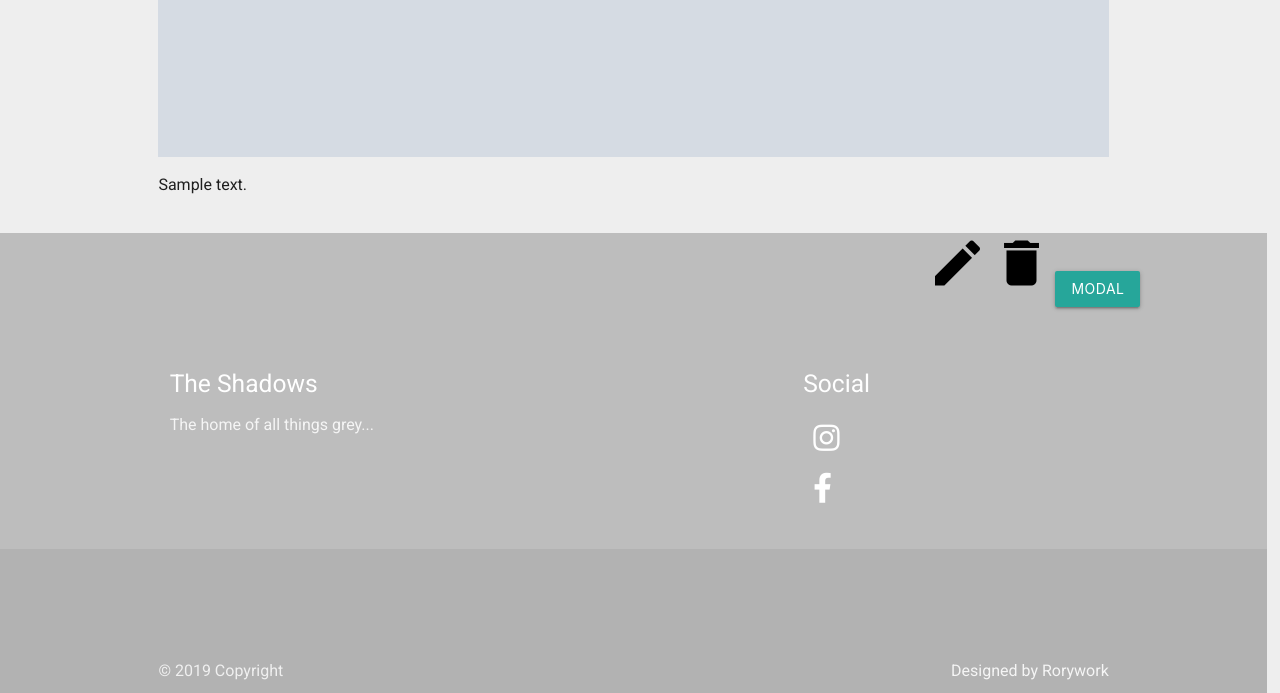
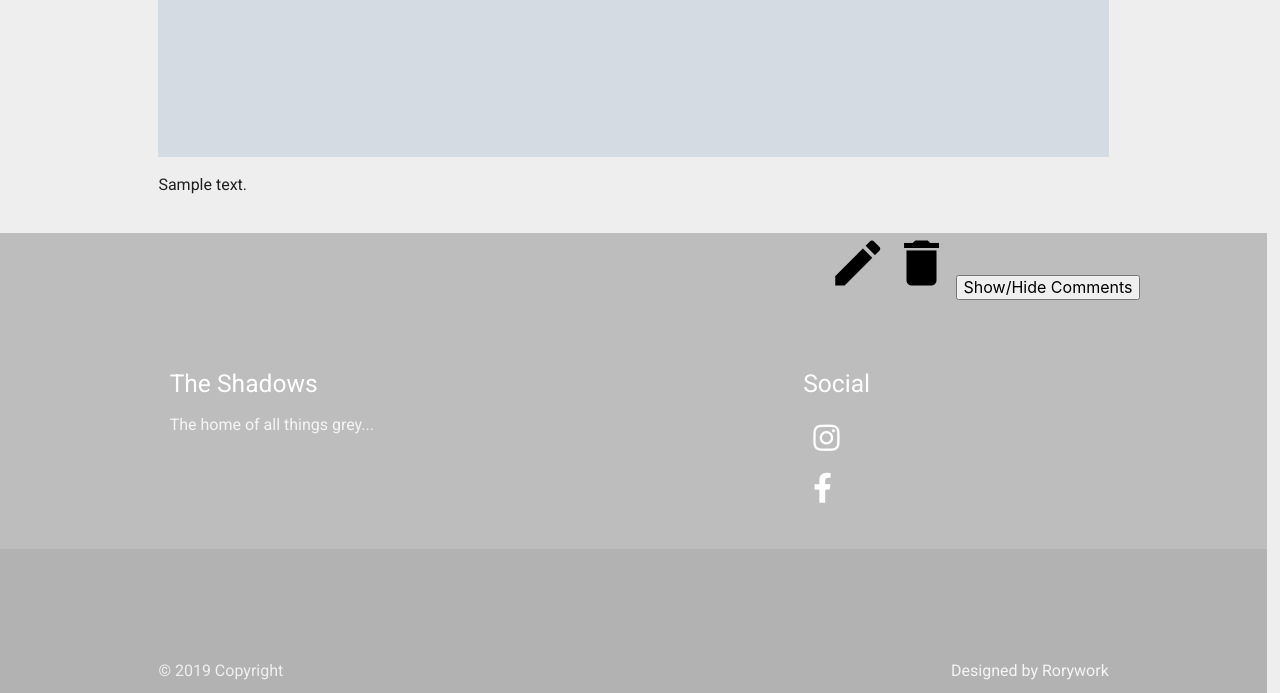
Before and after one commit to Rorywork/The-Shadows, a Flask app: page /showphotos in a window 1280 px wide. Shown: the part 956-1649 px from the top of the page. Run offline with Flask 2, Linux system fonts and the light colour scheme; grey boxes marked "Sample" are stand-in pictures; a database or web service that is not in the repository returns one stand-in record (values such as "Sample title"); some libraries are stand-ins or nearby versions.

Commit message:
Removed modal and created vis and non-vis functionality for comments

```diff
--- a/templates/showphotos.html
+++ b/templates/showphotos.html
@@ -25,7 +25,6 @@
     </div>
 
 
-
     {% for photo in photos %}
 
     <section class="container">
@@ -46,21 +45,13 @@
                     </div>
                 </div>
 
-                {% for comment in photo.comments %}
-
-                <div class="comments">
-
-                    <p>{{comment}}</p>
-
-                </div>
 
 
-
+                {% for comment in photo.comments %}
+                <div class="com{{photo._id}}">
+                    <p>{{comment}}</p>
+                </div>
                 {% endfor %}
-
-
-
-
 
             </div>
 
@@ -71,30 +62,36 @@
     <div class="edit-delete-buttons">
         <a href="/editphotodetails/{{photo._id}}"><i class="material-icons">edit</i></a>
         <a href="/deletephoto/{{photo._id}}"><i class="material-icons">delete</i></a>
-        <button data-target="modal1" class="btn modal-trigger">Modal</button>
-
+        <!-- <button onclick="ToggleVisibility('photocomments')">Show/Hide</button> -->
+        <button onclick="showhidecomments('com{{photo._id}}')">Show/Hide Comments</button>
     </div>
 
-    {% for comment in photo.comments %}
-    <div id="modal1" class="modal">
-        <div class="modal-content">
-            <h4>Comments</h4>
 
-            <div class="comments">
-                <p>{{comment}}</p>
-            </div>
-
-        </div>
-        <div class="modal-footer">
-            <a href="#!" class="modal-close waves-effect waves-green btn-flat">Agree</a>
-        </div>
-    </div>
-
-    {% endfor %}
     {% endfor %}
 
 </main>
 
-
+<script>
+function showhidecomments(divClass) {
+    var x = document.getElementsByClassName(divClass);
+    for(var i = 0; i < x.length; i++)
+    {
+    if (x[i].style.display === "none") {
+      x[i].style.display = "block";
+    } else {
+      x[i].style.display = "none";
+    }
+    }
+    console.log("xxx");
+  }
+function ToggleVisibility(divClass)
+{
+    var els = document.getElementsByClassName(divClass);
+    for(var i = 0; i < els.length; i++)
+    {
+        els[i].style.visibility = els[i].style.visibility == "hidden" ? "visible" : "hidden";
+    }
+}
+</script>
 
 {% endblock %}
```
Also changed, not shown: static/assets/css/style.css (line endings or trailing spaces), static/assets/js/script.js (line endings or trailing spaces).
